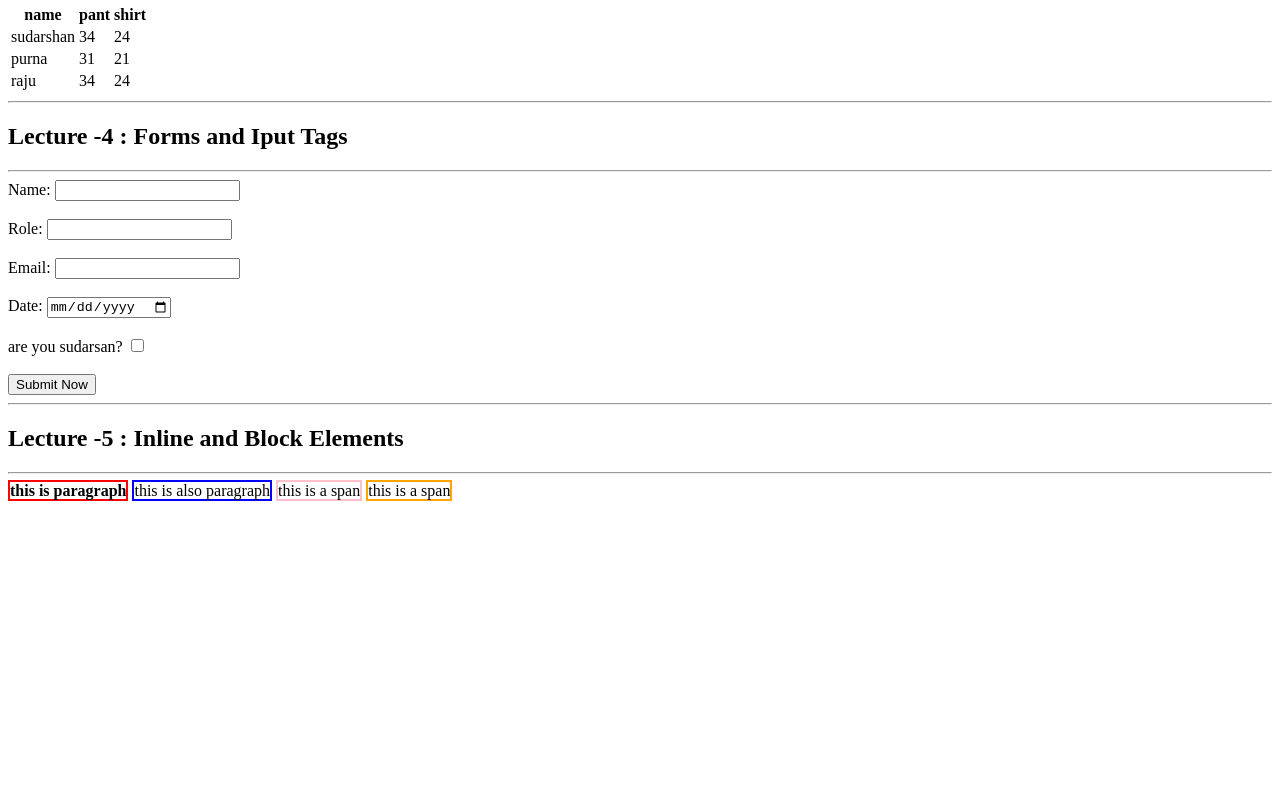
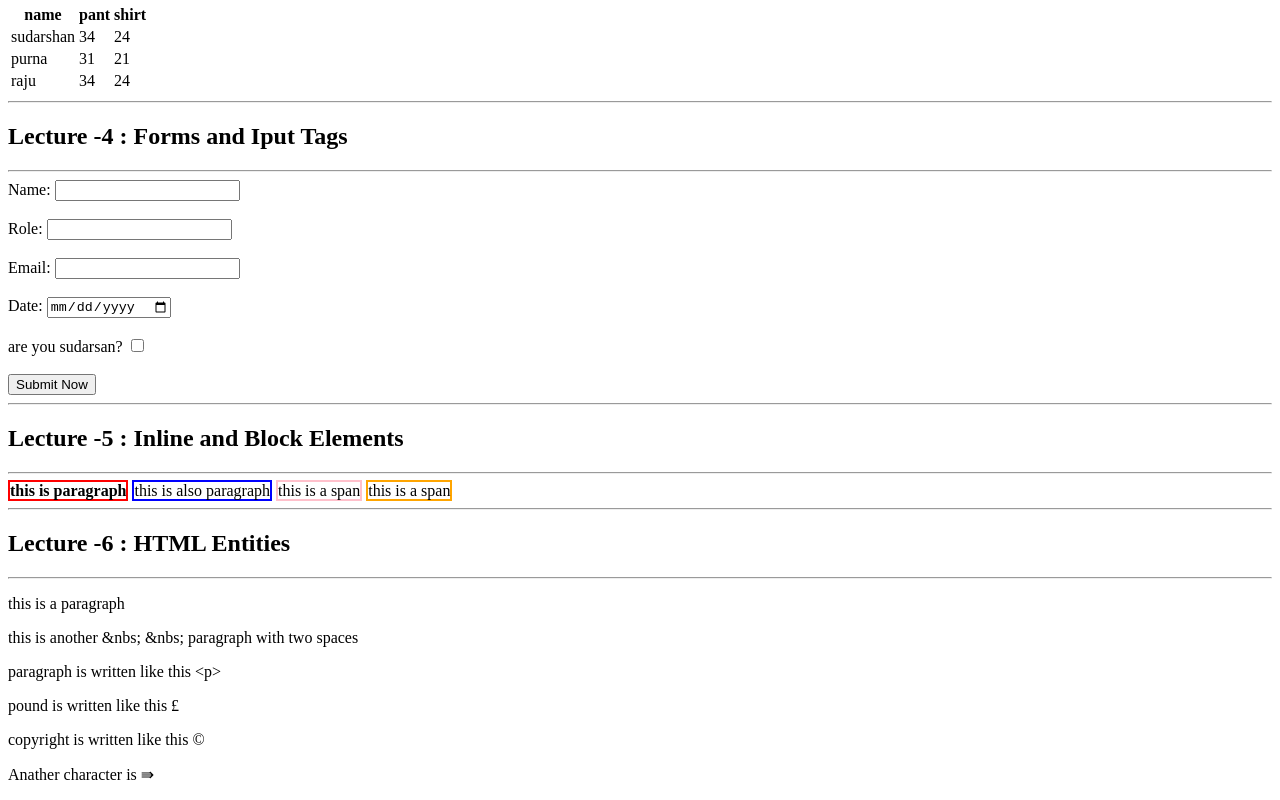
Before and after one commit to sudarsan2k5/Web-Designing, a plain HTML site: page index.html in a window 1280 px wide. Shown: the part 1076-1876 px from the top of the page. Before the commit the page ends 1584 px from the top, so only its background shows below. Drawn offline with Linux system fonts and the light colour scheme.

Commit message:
HTML Entities

```diff
--- a/index.html
+++ b/index.html
@@ -123,6 +123,21 @@
     <a style="border: 2px solid pink;">this is a span</a>
     <a style="border: 2px solid orange;">this is a span</a>
 
+    <hr>
+    <h2> Lecture -6 : HTML Entities </h2>
+    <hr>
+
+    <div class="container">
+        <p>this is a paragraph</p>
+    </div>
+    <p>this is another &nbs; &nbs; paragraph with two spaces</p>
+    <p>paragraph is written like this &lt;p&gt; </p>
+    <p>pound is written like this &pound; </p>
+    <p>copyright is written like this &copy; </p>
+    <p>Anather character is &rAarr; </p>
+
+
+
 
 </body>
 </html>
```
